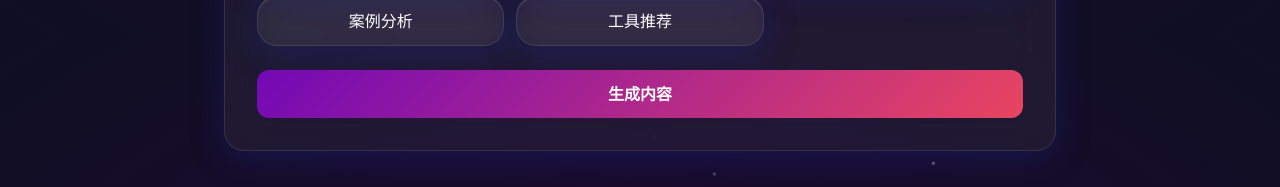
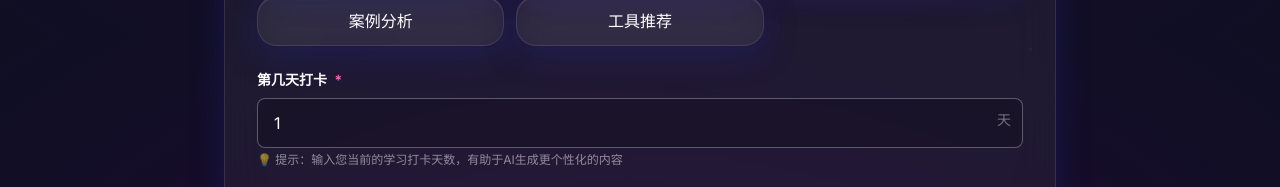
Before and after one commit to dufutaoraul/xiaohongshunavigator, a Next.js app: page /generate in a window 1280 px wide. Shown: the part 765-952 px from the top of the page. Built offline with nearby package versions, Linux system fonts and the light colour scheme; no server answers.

Commit message:
🎯 添加day_number打卡天数参数 - 修复Dify工作流必填项

```diff
--- a/app/api/generate/route.ts
+++ b/app/api/generate/route.ts
@@ -6,9 +6,9 @@ export async function POST(request: NextRequest) {
     console.log('API /generate called')
     const body = await request.json()
     console.log('Request body:', body)
-    const { student_id, user_input, angle } = body
+    const { student_id, user_input, angle, day_number } = body
 
-    if (!student_id || !user_input || !angle) {
+    if (!student_id || !user_input || !angle || !day_number) {
       console.log('Missing required fields')
       return NextResponse.json(
         { error: 'All fields are required' },
@@ -56,7 +56,7 @@ export async function POST(request: NextRequest) {
             vision: userData.vision || "",
             user_input: user_input,
             angle: angle,
-            day_number: 1
+            day_number: parseInt(day_number) || 1
           },
           response_mode: "blocking",
           user: student_id
--- a/app/generate/page.tsx
+++ b/app/generate/page.tsx
@@ -11,6 +11,7 @@ export default function GeneratePage() {
   const [studentId, setStudentId] = useState('')
   const [userInput, setUserInput] = useState('')
   const [selectedAngle, setSelectedAngle] = useState('')
+  const [dayNumber, setDayNumber] = useState('1')
   const [generatedContent, setGeneratedContent] = useState('')
   const [visualSuggestions, setVisualSuggestions] = useState('')
   const [loading, setLoading] = useState(false)
@@ -73,7 +74,7 @@ export default function GeneratePage() {
   }
 
   const handleGenerate = async () => {
-    if (!studentId.trim() || !userInput.trim() || !selectedAngle) {
+    if (!studentId.trim() || !userInput.trim() || !selectedAngle || !dayNumber.trim()) {
       setMessage('请填写所有必填项')
       return
     }
@@ -93,7 +94,8 @@ export default function GeneratePage() {
         body: JSON.stringify({
           student_id: studentId,
           user_input: userInput,
-          angle: selectedAngle
+          angle: selectedAngle,
+          day_number: parseInt(dayNumber)
         })
       })
 
@@ -234,6 +236,29 @@ export default function GeneratePage() {
             </div>
           </div>
 
+          <div>
+            <label className="block text-sm font-semibold text-white mb-2">
+              第几天打卡 <span className="text-pink-400 ml-1">*</span>
+            </label>
+            <div className="relative">
+              <input
+                type="number"
+                min="1"
+                max="365"
+                value={dayNumber}
+                onChange={(e) => setDayNumber(e.target.value)}
+                placeholder="请输入打卡天数，如：1、15、30等"
+                className="w-full px-4 py-3 bg-black/20 border border-white/30 rounded-lg text-white placeholder-white/50 focus:border-purple-400 focus:ring-2 focus:ring-purple-400/20 focus:outline-none transition-all duration-300"
+              />
+              <div className="absolute right-3 top-3 text-white/40 text-sm">
+                天
+              </div>
+            </div>
+            <p className="text-white/50 text-xs mt-1">
+              💡 提示：输入您当前的学习打卡天数，有助于AI生成更个性化的内容
+            </p>
+          </div>
+
           <Button onClick={handleGenerate} disabled={loading} className="w-full">
             {loading ? '生成中...' : '生成内容'}
           </Button>
```
